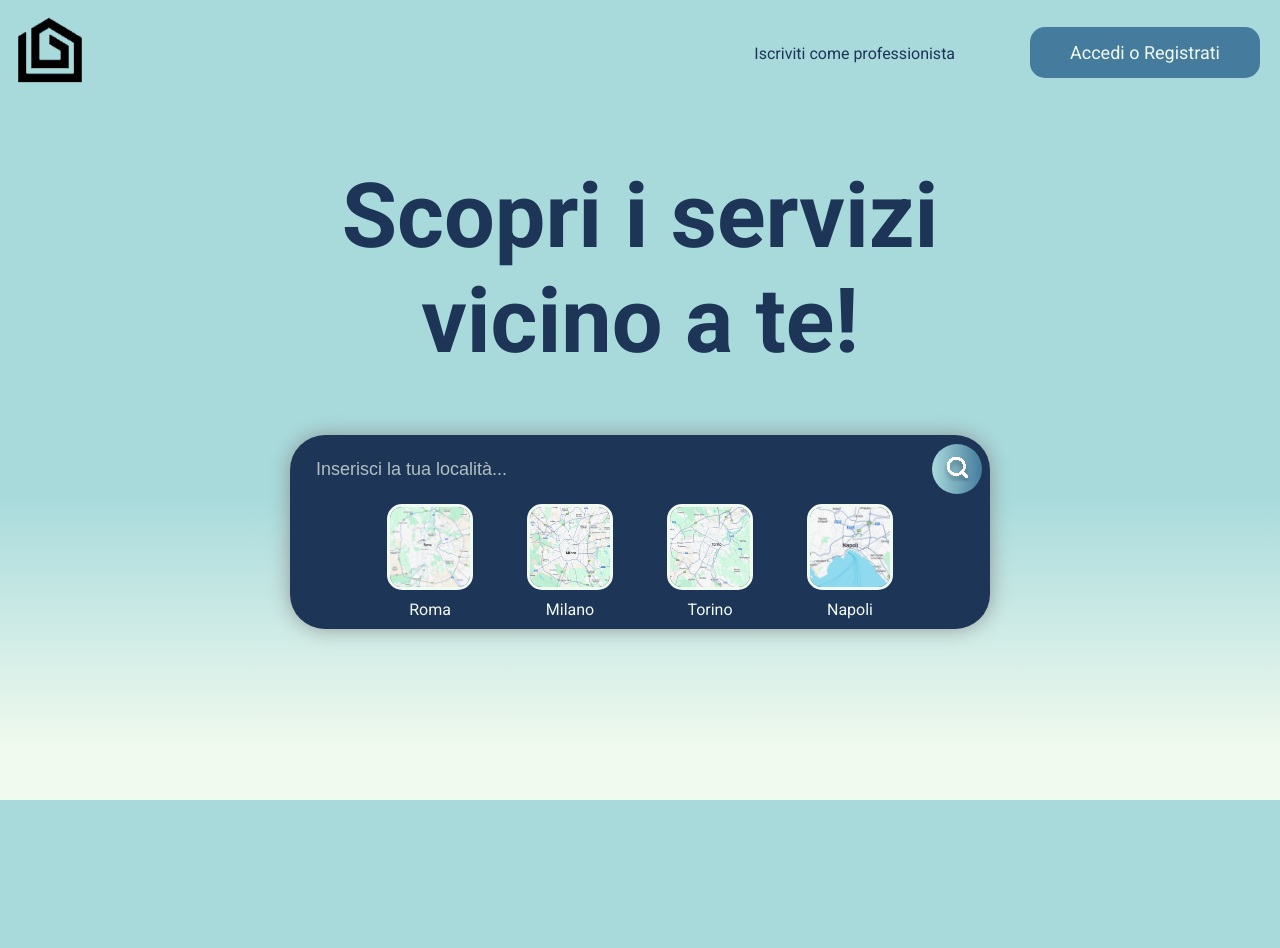
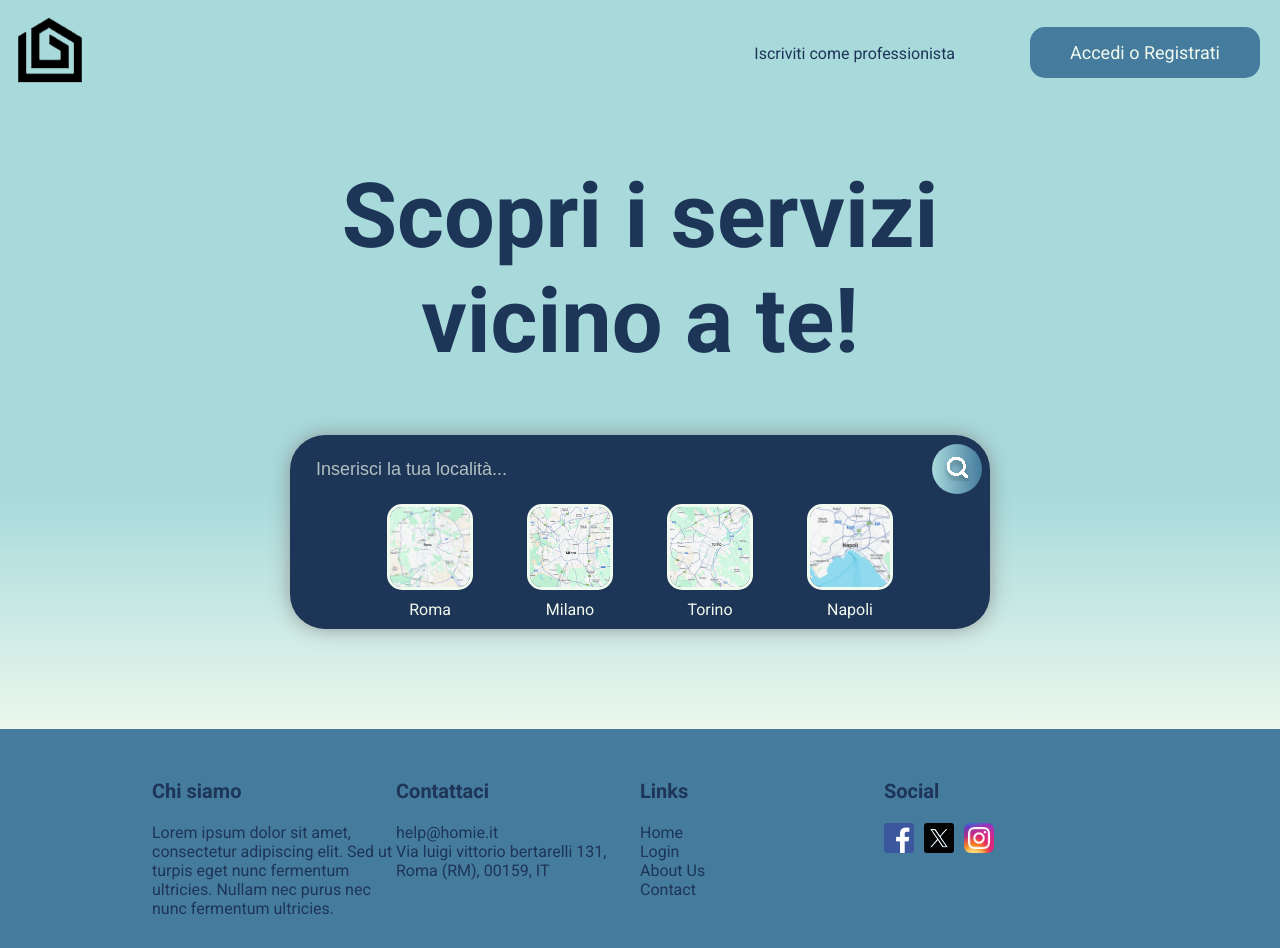
Before and after one commit to lorenzo7t/Homie, a PHP site: page / in a window 1280 px wide. Before the commit the page ends 800 px from the top, so only its background shows below. Run offline with PHP 8.4, Linux system fonts and the light colour scheme.

Commit message:
added footer

```diff
--- a/css/style.css
+++ b/css/style.css
@@ -12,11 +12,11 @@ body {
 
 a {
     text-decoration: none;
-    color: black;
+    color: unset;
 }
 
 ul {
-    list-style-type: disc;
+    list-style-type: none;
     margin-block-start: 0em !important;
     margin-block-end: 0em !important;
     margin-inline-start: 0em !important;
@@ -24,6 +24,7 @@ ul {
     padding-inline-start: 0em !important;
     unicode-bidi: none !important;
 }
+
 
 p {
     display: block;
@@ -356,3 +357,48 @@ button:active {
     box-shadow: 0px 0px 21px -2px #1e1e1e;
     transform: translateY(7px);
 }
+
+/* FOOTER */
+.footer-container {
+    background-color: #457B9D;
+    display: flex;
+    justify-content: center;
+    align-items: center;
+    height: 100%;
+    margin-top: 100px;
+    padding: 30px;
+}
+
+.columns-wrapper {
+    display: flex;
+    width: 80%;
+    align-items: flex-start;
+    flex-direction: row;
+    justify-content: space-evenly;
+}
+
+.columns-wrapper .column {
+    width: 250px
+}
+
+.columns-wrapper .column h3 {
+    font-size: 20px;
+    margin-bottom: 20px;
+}
+
+.link:hover {
+    text-decoration: underline !important;
+}
+
+.social-icons {
+    display: flex;
+    justify-content: flex-start;
+    align-items: center;
+    margin-top: 20px;
+}
+.social-icons > li > a > img {
+    width: 30px;
+    height: 30px;
+    margin-right: 10px;
+    border-radius: 3px;
+}
--- /dev/null
+++ b/footer.php
@@ -0,0 +1,33 @@
+<!-- Purpose: This file contains the footer of the website. It is included in the main index.php file to display the footer on the page. -->
+<footer class="main-footer">
+    <div class="footer-container">
+        <div class="columns-wrapper">
+            <div class="column">
+                <h3 class="footer-title dark_text">Chi siamo</h3>
+                <p class="footer-text dark_text">Lorem ipsum dolor sit amet, consectetur adipiscing elit. Sed ut turpis eget nunc fermentum ultricies. Nullam nec purus nec nunc fermentum ultricies.</p>
+            </div>
+            <div class="column">
+                <h3 class="footer-title dark_text">Contattaci</h3>
+                <p class="footer-text dark_text">help@homie.it <br> Via luigi vittorio bertarelli 131, Roma (RM), 00159, IT</p>
+                <p class="footer-text">
+            </div>
+
+            <div class="column">
+                <h3 class="footer-title dark_text">Links</h3>
+                <ul class="footer-links">
+                    <li><a class="link dark_text" href="index.php" class="dark_text">Home</a></li>
+                    <li><a class="link dark_text" href="login.php" class="dark_text">Login</a></li>
+                    <li><a class="link dark_text" href="about.php" class="dark_text">About Us</a></li>
+                    <li><a class="link dark_text" href="contact.php" class="dark_text">Contact</a></li>
+                </ul>
+            </div>
+            <div class="column">
+                <h3 class="footer-title dark_text">Social</h3>
+                <ul class="social-icons">
+                    <li><a href="#"><img src="img/icons/facebook.png" alt="Facebook"></a></li>
+                    <li><a href="#"><img src="img/icons/X.svg" alt="X"></a></li>
+                    <li><a href="#"><img src="img/icons/instagram.png" alt="Instagram"></a></li>
+                </ul>
+
+        </div>
+</footer>
--- a/index.php
+++ b/index.php
@@ -16,7 +16,7 @@
 
         <?php include 'header.php'; ?>
         <?php include 'landing_search_box.php'; ?>
-
+        <?php include 'footer.php'; ?>
     </div>
 </body>
 </html>
```
Also changed, not shown: img/icons/X.svg (added), img/icons/facebook.png (added), img/icons/instagram.png (added), 1 other file.
